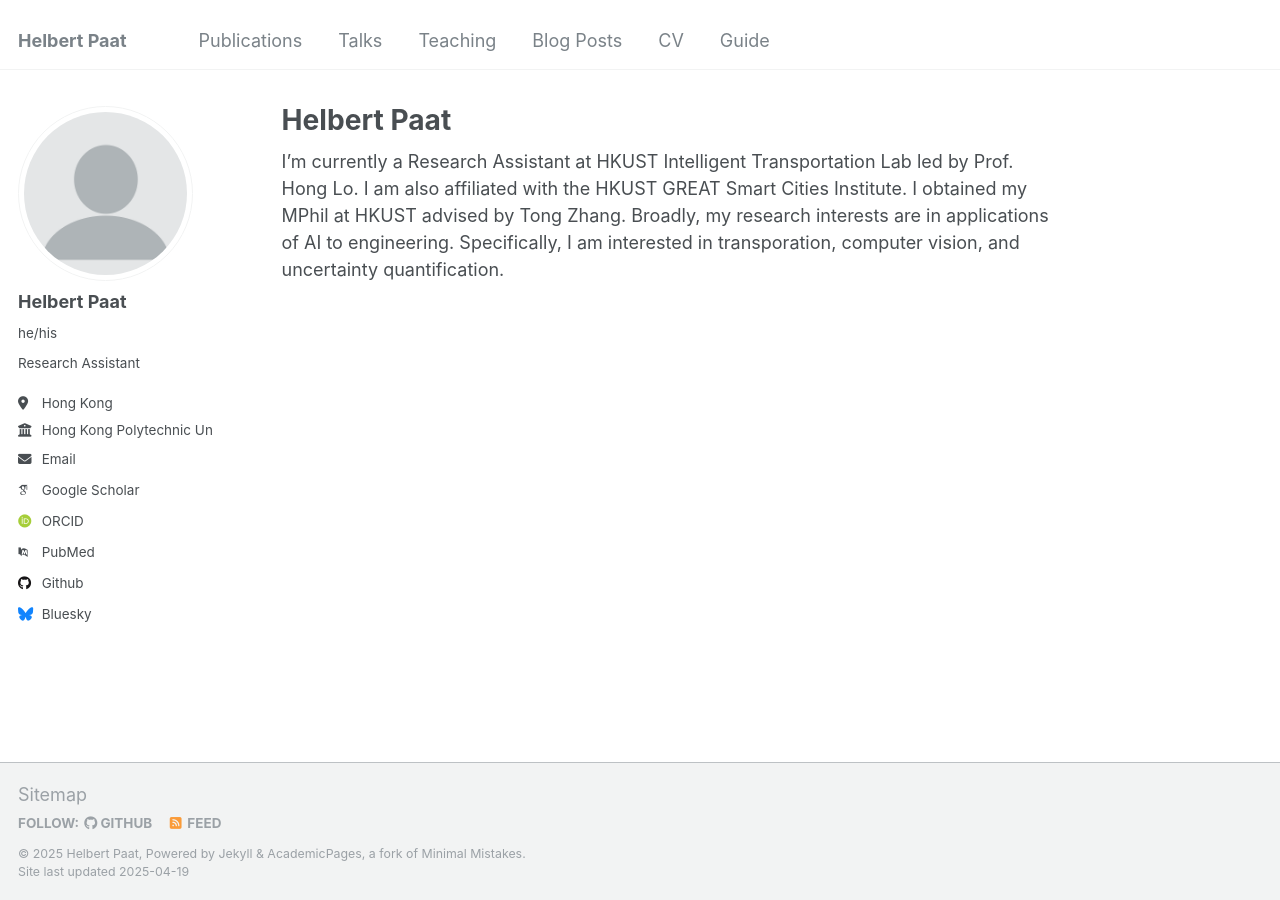
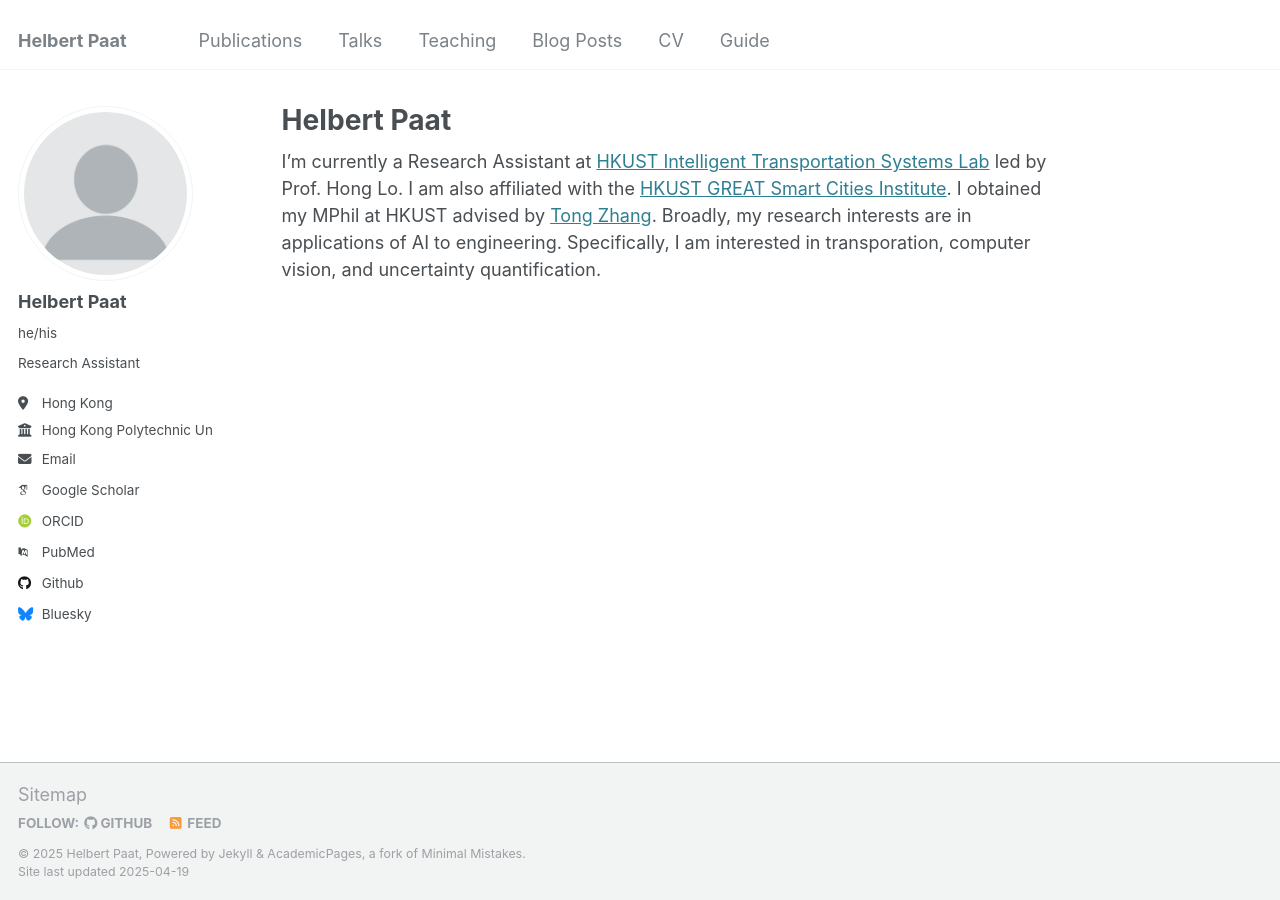
Before and after one commit to paathelb/paathelb.github.io, a Jekyll site: the page built from _pages/about.md, in a window 1280 px wide. Built offline with Jekyll 4.4.1, drawn with Linux system fonts in a browser that asks for light colours; some web fonts are replaced.

Commit message:
Update about.md

```diff
--- a/_pages/about.md
+++ b/_pages/about.md
@@ -50,4 +50,4 @@ For more info
 More info about configuring Academic Pages can be found in [the guide](https://academicpages.github.io/markdown/), the [growing wiki](https://github.com/academicpages/academicpages.github.io/wiki), and you can always [ask a question on GitHub](https://github.com/academicpages/academicpages.github.io/discussions). The [guides for the Minimal Mistakes theme](https://mmistakes.github.io/minimal-mistakes/docs/configuration/) (which this theme was forked from) might also be helpful.
 -->
 
-I'm currently a Research Assistant at HKUST Intelligent Transportation Lab led by Prof. Hong Lo. I am also affiliated with the HKUST GREAT Smart Cities Institute. I obtained my MPhil at HKUST advised by Tong Zhang. Broadly, my research interests are in applications of AI to engineering. Specifically, I am interested in transporation, computer vision, and uncertainty quantification.
+I'm currently a Research Assistant at [HKUST Intelligent Transportation Systems Lab](https://sites.google.com/view/hkustits/home) led by Prof. Hong Lo. I am also affiliated with the [HKUST GREAT Smart Cities Institute](https://gsc.hkust.edu.hk/). I obtained my MPhil at HKUST advised by [Tong Zhang](https://tongzhang-ml.org/). Broadly, my research interests are in applications of AI to engineering. Specifically, I am interested in transporation, computer vision, and uncertainty quantification.
```
